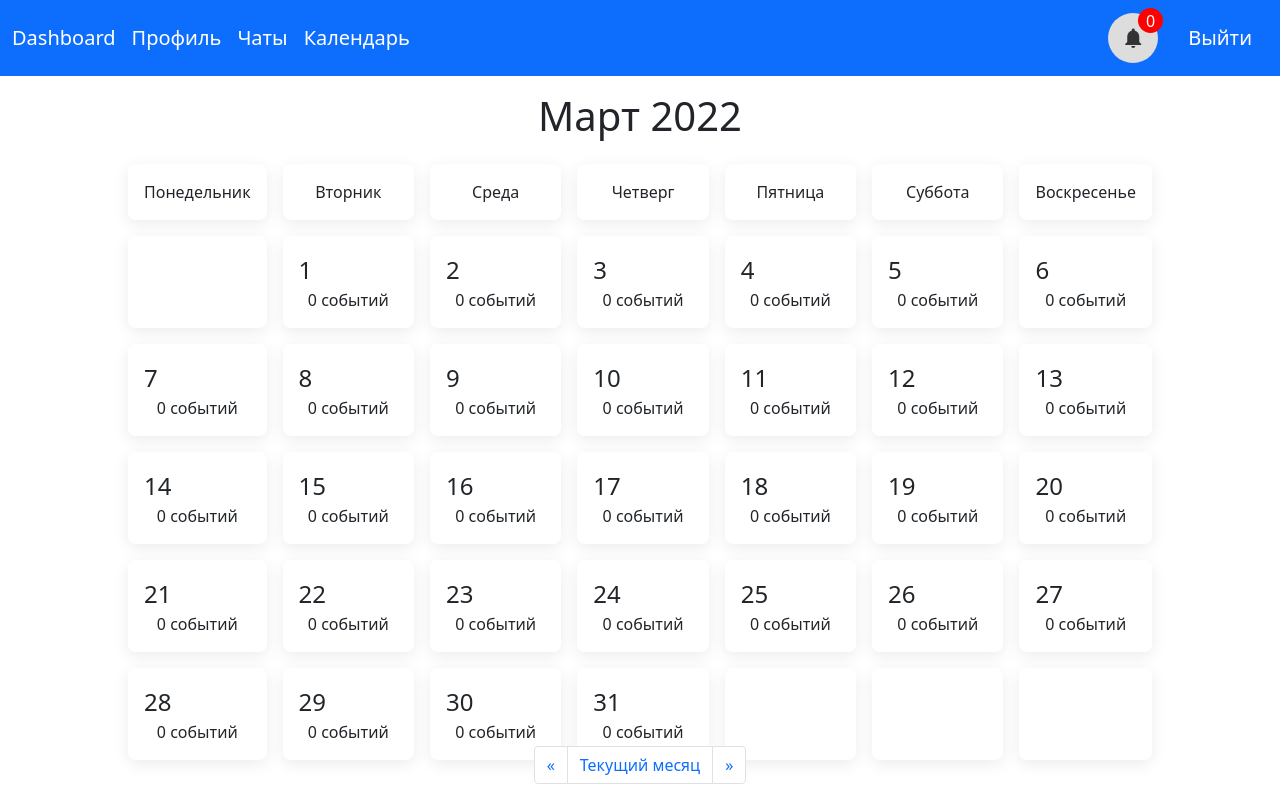
After one commit to BekusovMikhail/medical-app, a Django app: page /calendar in a window 1280 px wide. The commit adds this page. Run offline with Django 4.2, Linux system fonts and the light colour scheme; the visitor is signed in with stand-in values (Sample User, id 1); data that the repository does not hold is empty.

Commit message:
add calendar

```diff
--- a/med/static/med/css/style.css
+++ b/med/static/med/css/style.css
@@ -1,3 +1,39 @@
 #cardBodyChat .list-group-item:first-child {
   margin-top: auto;
 }
+
+.calendar {
+  display: grid;
+  margin: 1rem;
+  grid-template-columns: repeat(7, 1fr);
+  grid-template-rows: 1fr repeat(6, 2fr);
+  grid-gap: 1rem;
+
+}
+
+.calendar > div {
+  box-sizing:border-box;
+  background: FFFFFF;
+  display: flex;
+  flex-direction: column;
+  justify-content: flex-start;
+  box-shadow: 0px 4px 16px rgba(0, 0, 0, 0.08);
+  border-radius: 8px;
+  padding: 1rem;
+}
+
+.calendar > div > .date {
+  align-self: flex-start;
+  font-size: 1.5rem;
+}
+
+.calendar > div > .events {
+  align-self: center;
+  margin-top: auto;
+  font-size: 1rem;
+}
+
+.calendar > div > .weekday {
+  margin: auto;
+  font-size: 1rem;
+}
--- a/med/templates/med/base.html
+++ b/med/templates/med/base.html
@@ -51,19 +51,24 @@
     }
   </style>
 </head>
-<body style="display:flex; flex-direction: column; height:100vh; width: 100vw;">
+<body style="display:flex; flex-direction: column; height:100vh; width: 100vw; box-sizing: border-box;">
 {% block header %}
- <nav class="navbar navbar-expand navbar-dark bg-primary" style="width: 100%;">
+ <nav class="navbar navbar-expand-sm navbar-dark bg-primary" style="width: 100%;">
     <div class="container-fluid">
+      <a class="navbar-brand" href="/dashboard">Dashboard</a>
+      <button class="navbar-toggler" type="button" data-bs-toggle="collapse" data-bs-target="#navbarNav" aria-controls="navbarNav" aria-expanded="false" aria-label="Toggle navigation">
+      <span class="navbar-toggler-icon"></span>
+      </button>
+      <div class="collapse navbar-collapse" id="navbarNav">
       <ul class="navbar-nav mr-auto" style="width: 100%; flex-direction: row; flex-wrap: wrap;justify-content:flex-start; align-items:center;">
-        <li class="nav-item" style="margin-left: 1rem;">
-          <a class="navbar-brand" href="/dashboard">Dashboard</a>
-        </li>
         <li class="nav-item">
           <a class="navbar-brand" href="/dashboard">Профиль</a>
         </li>
         <li class="nav-item">
           <a class="navbar-brand" href="/chats">Чаты</a>
+        </li>
+        <li class="nav-item">
+          <a class="navbar-brand" href="/calendar">Календарь</a>
         </li>
         <li class="nav-item" style="margin-left: auto;">
           <a style="text-decoration:none;" href="/notifications" class="icon-button" type="button" class="icon-button" id="dropdownMenuButton" data-mdb-toggle="dropdown" aria-expanded="false">
@@ -75,15 +80,8 @@
           <a class="navbar-brand" href="/logout">Выйти</a>
         </li>
       </ul>
-    </div>
-    <!-- <div class="dropdown" style="align-self: flex-end;">
-      <a style="text-decoration:none;" href="/notifications" class="icon-button" type="button" class="icon-button" id="dropdownMenuButton" data-mdb-toggle="dropdown" aria-expanded="false">
-        <span class="material-icons">notifications</span>
-        <span class="icon-button__badge">{{ notifications_count }}</span>
-      </a>
-    </div>
-
-    <a class="navbar-brand" style="align-self: flex-end;" href="/logout">Выйти</a> -->
+      </div>
+   </div>
   </nav>
 {% endblock header%}
 {% block content %} {% endblock content %}
--- /dev/null
+++ b/med/templates/med/calendar.html
@@ -0,0 +1,35 @@
+{% extends "med/base.html" %}
+{% block content %}
+<h1 style='align-self: center; margin-top: 1rem;'>{{ m_name }} {{ year }}</h1>
+<div class="calendar" style='box-sizing:border-box; min-height: 0; flex-grow: 1; width: 80%; align-self: center;'>
+    <div><div class="weekday">Понедельник</div></div>
+    <div><div class="weekday">Вторник</div></div>
+    <div><div class="weekday">Среда</div></div>
+    <div><div class="weekday">Четверг</div></div>
+    <div><div class="weekday">Пятница</div></div>
+    <div><div class="weekday">Суббота</div></div>
+    <div><div class="weekday">Воскресенье</div></div>
+    {% for day in days %}
+    {% if day.0 != 0 %}
+        <div><div class="date">{{ day.0 }}</div><div class="events">{{ day.2 }} событий</div></div>
+    {% else %}
+        <div><div class="date"></div><div class="events"></div></div>
+    {% endif %}
+    {% endfor %}
+</div>
+<nav aria-label="Page navigation example" style="margin-top: auto; align-self: center;">
+  <ul class="pagination">
+    <li class="page-item">
+      <a class="page-link" href="/calendar?y={{ prev.0 }}&m={{ prev.1 }}" aria-label="Previous">
+        <span aria-hidden="true">&laquo;</span>
+      </a>
+    </li>
+    <li class="page-item"><a class="page-link" href="/calendar">Текущий месяц</a></li>
+    <li class="page-item">
+      <a class="page-link" href="/calendar?y={{ next.0 }}&m={{ next.1 }}" aria-label="Next">
+        <span aria-hidden="true">&raquo;</span>
+      </a>
+    </li>
+  </ul>
+</nav>
+{% endblock content %}
--- a/med/urls.py
+++ b/med/urls.py
@@ -10,4 +10,5 @@ urlpatterns = [
     path('chats', views.chats, name='chats'),
     path('chat', views.chat, name='chat'),
     path('notifications', views.notifications, name='notifications'),
+    path('calendar', views.calendar, name='calendar'),
 ]
--- a/med/views.py
+++ b/med/views.py
@@ -3,6 +3,8 @@ from django.contrib.auth import authenticate, login, logout
 from django.http import HttpResponse, HttpResponseRedirect, HttpResponseForbidden
 from django.contrib.auth.decorators import login_required
 from .models import *
+import datetime
+import calendar as calendar_lib
 
 
 def index(request):
@@ -69,9 +71,50 @@ def chat(request):
     else:
         return HttpResponseRedirect("/chats")
 
+
 @login_required
 def notifications(request):
     user = request.user
     notifications = user.notification_set.all()
 
     return render(request, 'med/notifications.html', context={'notifications': notifications, 'notifications_count': len(notifications)})
+
+
+@login_required
+def calendar(request):
+
+    if 'y' and 'm' in request.GET:
+        y = int(request.GET['y'])
+        m = int(request.GET['m'])
+    else:
+        today = datetime.date.today()
+        y = today.year
+        m = today.month
+
+    user = request.user
+
+    cal = calendar_lib.Calendar()
+    dates = list(cal.itermonthdates(y, m))
+    days = list(cal.itermonthdays2(y, m))
+    days = list(map(list, days))
+
+    for i in range(len(dates)):
+        days[i].append(user.event_set.filter(date_time__exact=datetime.datetime.combine(dates[i], datetime.datetime.min.time())).count())
+
+    if m + 1 == 13:
+        y_next = y + 1
+        m_next = 1
+    else:
+        y_next = y
+        m_next = m + 1
+
+    if m - 1 == 0:
+        y_prev = y - 1
+        m_prev = 12
+    else:
+        y_prev = y
+        m_prev = m - 1
+
+    m_names = ['Январь', 'Февраль', 'Март', 'Апрель', 'Май', 'Июнь', 'Июль', 'Август', 'Сентябрь', 'Октябрь', 'Ноябрь', 'Декабрь']
+
+    return render(request, 'med/calendar.html', context={'days': days, 'next': [y_next, m_next], 'prev': [y_prev, m_prev], 'm_name': m_names[m-1], 'year': y, 'notifications_count': len(user.notification_set.all())})
```
Also changed, not shown: med/models.py (+10 -0 lines), med/testing.py (added, +8 -0 lines), med/migrations/0006_event.py (added).
